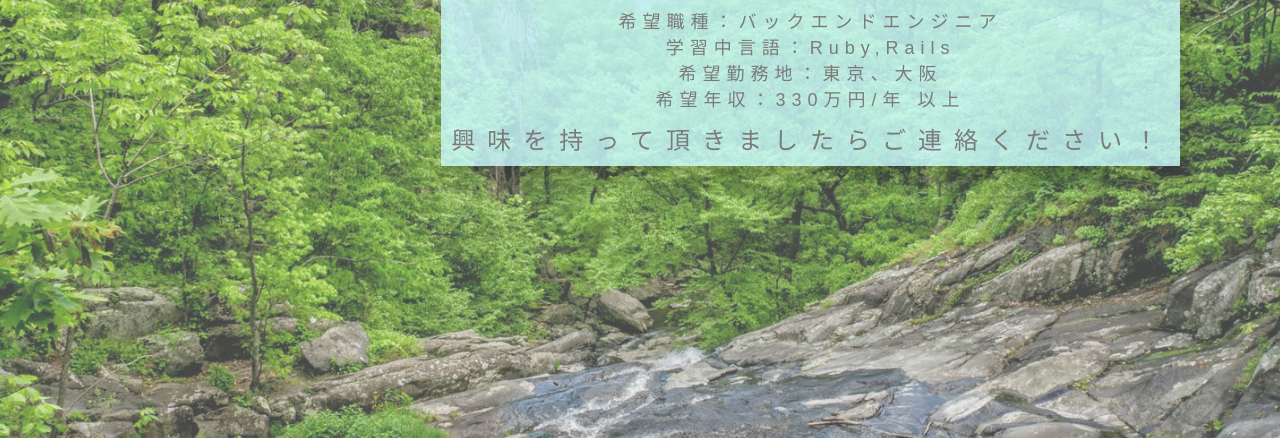
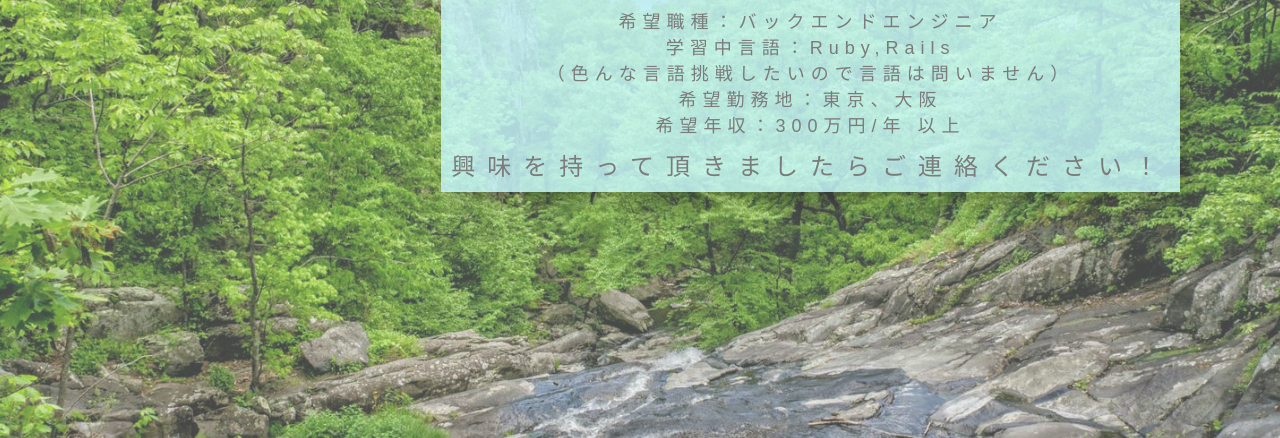
Before and after one commit to ryutarooooo/profile, a plain HTML site: page index.html in a window 1280 px wide. Shown: the part 159-597 px from the top of the page. Drawn offline with nearby package versions, Linux system fonts and the light colour scheme.

Commit message:
希望年収変更

```diff
--- a/index.html
+++ b/index.html
@@ -29,8 +29,9 @@
       <p>
         希望職種：バックエンドエンジニア<br>
         学習中言語：Ruby,Rails<br>
+        （色んな言語挑戦したいので言語は問いません）<br>
         希望勤務地：東京、大阪<br>
-        希望年収：330万円/年 以上
+        希望年収：300万円/年 以上
       </p>
       <div class="lead">興味を持って頂きましたらご連絡ください！</div>
     </div>
```
